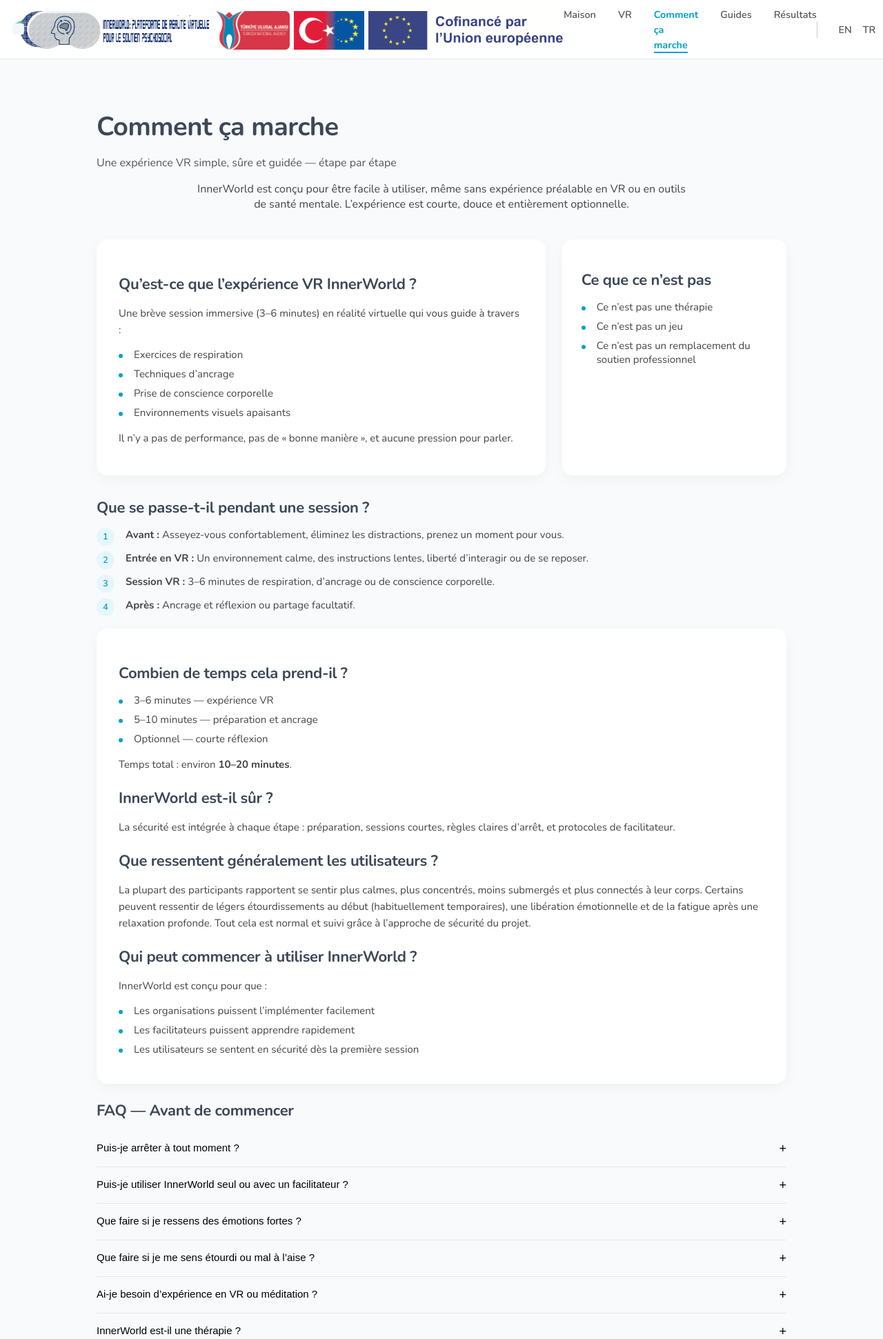
After one commit to haldaniko/django-360vr-viewer, a Django app: template templates/french/howitworks.html in a window 1280 px wide. The commit adds this page. Shown: the top 1941 px of the page at 69% size. Run offline with Django 5.2, Linux system fonts and the light colour scheme; the template is opened without the code that fills it, so the values that code supplies are empty; some libraries are stand-ins or nearby versions.

Commit message:
add 'How it works' page for French

```diff
--- a/templates/english/howitworks.html
+++ b/templates/english/howitworks.html
@@ -332,7 +332,6 @@
       </p>
     </div>
   </footer>
-
 </main>
 
 </body>
--- /dev/null
+++ b/templates/french/howitworks.html
@@ -0,0 +1,364 @@
+{% load static %}
+
+<!DOCTYPE html>
+<html lang="fr">
+<head>
+  <meta charset="UTF-8"/>
+  <meta name="viewport" content="width=device-width, initial-scale=1.0">
+  <title>Inner World</title>
+  <link rel="icon" type="image/x-icon" href="{% static 'img/favicon.ico' %}">
+  <link rel="stylesheet" href="{% static 'css/video360.css' %}">
+  <link href="https://fonts.googleapis.com/css2?family=Nunito:wght@400;600;700&display=swap" rel="stylesheet">
+
+  <script src="https://aframe.io/releases/1.4.2/aframe.min.js"></script>
+  <script src="https://cdn.dashjs.org/latest/dash.all.min.js"></script>
+</head>
+<body>
+
+<!-- En-tête -->
+<header class="header">
+  <div class="header__container">
+    <a href="{% url 'website:about' %}?lang=fr">
+      <div class="header__info">
+        <img class="header__logo" alt="logo" src="{% static 'img/logo-fr2.png' %}">
+        <img class="header__tua-logo" alt="tua-logo" src="{% static 'img/tua-logo.png' %}">
+        <img class="header__yazisiz-logo" alt="yazisiz-logo" src="{% static 'img/yazisiz-logo.jpg' %}">
+        <img class="header__erasmus" alt="eu-log" src="{% static 'img/eu-logo-fr.jpg' %}">
+      </div>
+    </a>
+    <nav class="header__nav">
+      <ul class="header__nav-list">
+        <li class="header__nav-item">
+          <a href="{% url 'website:about' %}?lang=fr" class="header__nav-link">Maison</a>
+        </li>
+        <li class="header__nav-item">
+          <a href="{% url 'website:video' %}?lang=fr" class="header__nav-link">VR</a>
+        </li>
+        <li class="header__nav-item">
+          <a href="{% url 'website:howitworks' %}?lang=fr" class="header__nav-link header__nav-link--active">Comment ça
+            marche</a>
+        </li>
+        <li class="header__nav-item">
+          <a href="{% url 'website:guides' %}?lang=fr" class="header__nav-link">Guides</a>
+        </li>
+        <li class="header__nav-item">
+          <a href="{% url 'website:results' %}?lang=fr" class="header__nav-link">Résultats</a>
+        </li>
+      </ul>
+    </nav>
+    <nav class="header__lang">
+      <ul class="header__lang-list">
+        <li class="header__lang-item"><a href="?lang=en" class="header__lang-link">EN</a></li>
+        <li class="header__lang-item"><a href="?lang=tr" class="header__lang-link">TR</a></li>
+        <li class="header__lang-item"><a href="?lang=fr" class="header__lang-link--active">FR</a></li>
+        <li class="header__lang-item"><a href="?lang=ua" class="header__lang-link">UA</a></li>
+        <li class="header__lang-item"><a href="?lang=bg" class="header__lang-link">BG</a></li>
+      </ul>
+    </nav>
+  </div>
+</header>
+
+<!-- Contenu principal -->
+<main>
+  <!-- How it works -->
+  <section class="how">
+    <div class="how__container">
+      <div>
+        <h2 class="how__title">Comment ça marche</h2>
+        <p class="how__subtitle">
+          Une expérience VR simple, sûre et guidée — étape par étape
+        </p>
+      </div>
+      <div class="how__intro">
+        <p>
+          InnerWorld est conçu pour être facile à utiliser, même sans expérience préalable
+          en VR ou en outils de santé mentale. L’expérience est courte, douce et entièrement optionnelle.
+        </p>
+      </div>
+      <div class="how__row">
+        <div class="how__block">
+          <h3 class="how__heading">Qu’est-ce que l’expérience VR InnerWorld ?</h3>
+          <p class="how__text">
+            Une brève session immersive (3–6 minutes) en réalité virtuelle qui vous guide à travers :
+          </p>
+
+          <ul class="how__list">
+            <li>Exercices de respiration</li>
+            <li>Techniques d’ancrage</li>
+            <li>Prise de conscience corporelle</li>
+            <li>Environnements visuels apaisants</li>
+          </ul>
+
+          <p class="how__text">
+            Il n’y a pas de performance, pas de « bonne manière », et aucune pression pour parler.
+          </p>
+        </div>
+
+        <div class="how__block how__block--compact">
+          <h3 class="how__heading">Ce que ce n’est pas</h3>
+          <ul class="how__list">
+            <li>Ce n’est pas une thérapie</li>
+            <li>Ce n’est pas un jeu</li>
+            <li>Ce n’est pas un remplacement du soutien professionnel</li>
+          </ul>
+        </div>
+      </div>
+      <div class="how__steps">
+        <h3 class="how__heading">Que se passe-t-il pendant une session ?</h3>
+
+        <ol class="how__steps-list">
+          <li>
+            <strong>Avant :</strong> Asseyez-vous confortablement, éliminez les distractions, prenez un moment pour
+            vous.
+          </li>
+          <li>
+            <strong>Entrée en VR :</strong> Un environnement calme, des instructions lentes, liberté d’interagir ou de
+            se reposer.
+          </li>
+          <li>
+            <strong>Session VR :</strong> 3–6 minutes de respiration, d’ancrage ou de conscience corporelle.
+          </li>
+          <li>
+            <strong>Après :</strong> Ancrage et réflexion ou partage facultatif.
+          </li>
+        </ol>
+      </div>
+
+      <div class="how__block">
+        <h3 class="how__heading">Combien de temps cela prend-il ?</h3>
+        <ul class="how__list">
+          <li>3–6 minutes — expérience VR</li>
+          <li>5–10 minutes — préparation et ancrage</li>
+          <li>Optionnel — courte réflexion</li>
+        </ul>
+
+        <p class="how__text">
+          Temps total : environ <strong>10–20 minutes</strong>.
+        </p>
+        <h3 class="how__heading">InnerWorld est-il sûr ?</h3>
+        <p class="how__text">
+          La sécurité est intégrée à chaque étape : préparation, sessions courtes, règles claires d’arrêt,
+          et protocoles de facilitateur.
+        </p>
+        <h3 class="how__heading">Que ressentent généralement les utilisateurs ?</h3>
+        <p class="how__text">
+          La plupart des participants rapportent se sentir plus calmes, plus concentrés, moins submergés et plus
+          connectés à leur corps.
+          Certains peuvent ressentir de légers étourdissements au début (habituellement temporaires), une libération
+          émotionnelle et de la fatigue après une relaxation profonde.
+          Tout cela est normal et suivi grâce à l’approche de sécurité du projet.
+        </p>
+        <h3 class="how__heading">Qui peut commencer à utiliser InnerWorld ?</h3>
+        <p class="how__text">
+          InnerWorld est conçu pour que :
+        </p>
+        <ul class="how__list">
+          <li>Les organisations puissent l’implémenter facilement</li>
+          <li>Les facilitateurs puissent apprendre rapidement</li>
+          <li>Les utilisateurs se sentent en sécurité dès la première session</li>
+        </ul>
+      </div>
+
+      <div class="how__faq">
+        <h3 class="how__heading">FAQ — Avant de commencer</h3>
+        <div class="faq-item">
+          <button class="faq-item__question">Puis-je arrêter à tout moment ?</button>
+          <div class="faq-item__answer">
+            Oui. Vous pouvez interrompre l’expérience à tout moment. Vous restez maître de la situation en permanence.
+          </div>
+        </div>
+        <div class="faq-item">
+          <button class="faq-item__question">Puis-je utiliser InnerWorld seul ou avec un facilitateur ?</button>
+          <div class="faq-item__answer">
+            Oui, InnerWorld peut être utilisé seul ou avec un facilitateur. Il est le plus souvent utilisé avec un
+            facilitateur qui présente l’expérience, assure la sécurité émotionnelle et offre un soutien optionnel après
+            la session. Aucune formation clinique n’est nécessaire, des instructions claires sont fournies.
+          </div>
+        </div>
+        <div class="faq-item">
+          <button class="faq-item__question">Que faire si je ressens des émotions fortes ?</button>
+          <div class="faq-item__answer">
+            C’est parfaitement normal. Certaines personnes ressentent une libération émotionnelle, du calme ou du
+            soulagement, des souvenirs ou sensations inattendus. Les expériences InnerWorld sont douces et courtes, et
+            les réactions émotionnelles sont normales et temporaires. Un facilitateur peut vous soutenir si nécessaire,
+            et le partage reste toujours optionnel.
+          </div>
+        </div>
+        <div class="faq-item">
+          <button class="faq-item__question">Que faire si je me sens étourdi ou mal à l’aise ?</button>
+          <div class="faq-item__answer">
+            Vous pouvez faire une pause ou arrêter immédiatement. Les sessions VR sont courtes pour réduire l’inconfort,
+            et la plupart des personnes s’adaptent rapidement. Si quelque chose ne va pas, retirez simplement le casque
+            et reposez-vous.
+          </div>
+        </div>
+        <div class="faq-item">
+          <button class="faq-item__question">Ai-je besoin d’expérience en VR ou méditation ?</button>
+          <div class="faq-item__answer">
+            Aucune expérience nécessaire. InnerWorld est conçu pour les débutants. Tout est guidé étape par étape, et
+            vous pouvez suivre à votre rythme.
+          </div>
+        </div>
+        <div class="faq-item">
+          <button class="faq-item__question">InnerWorld est-il une thérapie ?</button>
+          <div class="faq-item__answer">
+            Non. InnerWorld est un outil de soutien psychosocial, pas une thérapie. Il peut aider à réguler les émotions
+            mais ne remplace pas un traitement professionnel en santé mentale.
+          </div>
+        </div>
+        <div class="faq-item">
+          <button class="faq-item__question">Dois-je parler après ?</button>
+          <div class="faq-item__answer">
+            Non. La réflexion ou le partage est toujours optionnel. Vous pouvez parler, rester silencieux ou simplement
+            vous reposer — selon ce qui vous convient.
+          </div>
+        </div>
+        <div class="faq-item">
+          <button class="faq-item__question">InnerWorld est-il sûr ?</button>
+          <div class="faq-item__answer">
+            Oui, lorsqu’il est utilisé avec les directives. Les protocoles de sécurité, les étapes de préparation et les
+            règles claires d’arrêt font partie de chaque session. InnerWorld peut ne pas convenir à tout le monde, c’est
+            pourquoi un dépistage est recommandé.
+          </div>
+        </div>
+        <div class="faq-item">
+          <button class="faq-item__question">Combien de sessions puis-je faire ?</button>
+          <div class="faq-item__answer">
+            Il n’y a pas de nombre fixe. Certaines personnes utilisent InnerWorld une seule fois, d’autres reviennent
+            régulièrement. L’expérience est flexible et dirigée par l’utilisateur.
+          </div>
+        </div>
+        <div class="faq-item">
+          <button class="faq-item__question">Qu’en est-il de la vie privée et des données ?</button>
+          <div class="faq-item__answer">
+            Votre vie privée est respectée. InnerWorld n’enregistre ni audio, ni vidéo, ni données personnelles pendant
+            les sessions VR. Toute évaluation est anonyme et éthique.
+          </div>
+        </div>
+        <div class="faq-item">
+          <button class="faq-item__question">Toujours incertain ?</button>
+          <div class="faq-item__answer">
+            C’est normal. InnerWorld est conçu pour être optionnel, doux et respectueux des limites personnelles. Vous
+            avez toujours le contrôle.
+          </div>
+        </div>
+      </div>
+
+    </div>
+  </section>
+
+
+  <!-- Pied de page -->
+  <footer class="footer">
+    <div class="footer__container">
+      <div class="footer__column">
+        <h3 class="footer__title">Contacts ABU</h3>
+        <p class="footer__text">Email : info@ankarabilim.edu.tr</p>
+        <p class="footer__text">Téléphone : +90 552 899 84 11</p>
+        <p class="footer__text">Site web :
+          <a class="footer__link" target="_blank" href="https://ankarabilim.edu.tr/en/index">
+            ankarabilim.edu.tr
+          </a>
+        </p>
+      </div>
+      <div class="footer__column">
+        <h3 class="footer__title">Contacts FSCOD</h3>
+        <p class="footer__text">Email : contact@opendoors.center</p>
+        <p class="footer__text">Téléphone : +359 884 013 786</p>
+        <p class="footer__text">Site web :
+          <a class="footer__link" target="_blank" href="https://opendoors.center/">
+            opendoors.center
+          </a>
+        </p>
+      </div>
+      <div class="footer__column">
+        <h3 class="footer__title">Contacts URC</h3>
+        <p class="footer__text">Email : olena.vyshnev@gmail.com</p>
+        <p class="footer__text">Téléphone : +33 065 245 56 39</p>
+        <p class="footer__text">Instagram :
+          <a class="footer__link" target="_blank" href="https://www.instagram.com/ukrrcenter/">
+            @ukrrcenter
+          </a>
+        </p>
+      </div>
+      <div class="footer__column">
+        <h3 class="footer__title">Guides & Documents</h3>
+        <p class="footer__text">
+          <a href="{% static 'docs/VR videos guide for direct users.pdf' %}" target="_blank">
+            📄 Guide for direct users.pdf
+          </a>
+        </p>
+        <p class="footer__text">
+          <a href="{% static 'docs/VR videos guide for professionals.pdf' %}" target="_blank">
+            📄 Guide for professionals.pdf
+          </a>
+        </p>
+        <p class="footer__text">
+          <a href="{% static 'docs/Who-5French.pdf' %}" target="_blank">
+            📄 Who-5French.pdf
+          </a>
+        </p>
+      </div>
+      <div class="footer__column">
+        <h3 class="footer__title">Règlements</h3>
+        <p class="footer__text">
+          <a href="{% static 'docs/Privacy Policy.pdf' %}" target="_blank">
+            📄 Privacy Policy.pdf
+          </a>
+        </p>
+        <p class="footer__text">
+          <a href="{% static 'docs/Terms of Use.pdf' %}" target="_blank">
+            📄 Terms of Use.pdf
+          </a>
+        </p>
+        <p class="footer__text">
+          <a href="{% static 'docs/Incident Report template.docx' %}" target="_blank">
+            📄 Incident Report template.docx
+          </a>
+        </p>
+      </div>
+    </div>
+    <div class="footer__bottom">
+      <hr class="footer__divider">
+      <p class="footer__copy">
+        InnerWorld: Virtual Reality for Psychosocial Support
+      <p>Financé par l’Union européenne. Les points de vue et avis exprimés n’engagent toutefois que leur(s) auteur(s)
+        et ne reflètent pas nécessairement ceux de l’Union européenne ou de l’Agence<br> exécutive européenne pour
+        l’éducation et la culture (EACEA). Ni l’Union européenne ni l’EACEA ne sauraient en être tenues pour
+        responsables.</p>
+      2023-3-TR01-KA210-YOU-000181712<br>
+      © 2025 Tous droits réservés.
+    </div>
+  </footer>
+
+</main>
+
+</body>
+
+<script>
+    document.querySelectorAll('.faq-item__question').forEach(button => {
+        button.addEventListener('click', () => {
+            const item = button.parentElement
+            const answer = item.querySelector('.faq-item__answer')
+            const isOpen = item.classList.contains('active')
+
+            if (isOpen) {
+                answer.style.height = answer.scrollHeight + 'px'
+                requestAnimationFrame(() => {
+                    answer.style.height = '0'
+                })
+                item.classList.remove('active')
+            } else {
+                item.classList.add('active')
+                answer.style.height = answer.scrollHeight + 'px'
+
+                answer.addEventListener('transitionend', function handler() {
+                    answer.style.height = 'auto'
+                    answer.removeEventListener('transitionend', handler)
+                })
+            }
+        })
+    })
+
+</script>
+</html>
```
